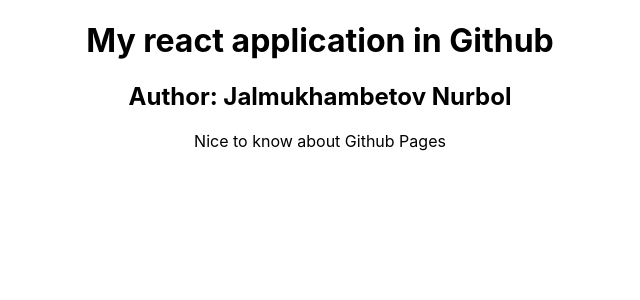
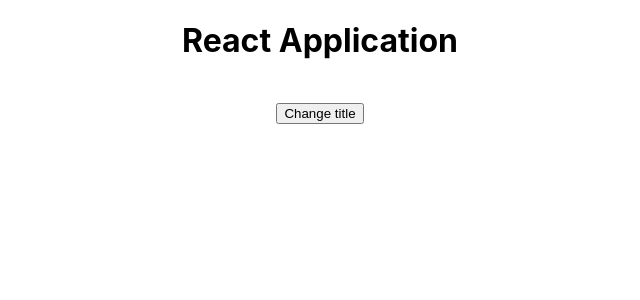
Before and after one commit to Proxyte/react-project, a React (Create React App) app: page / in a window 1280 px wide. Shown: the top 300 px of the page, without its empty margins (320-960 px from the left). Built offline with nearby package versions, Linux system fonts and the light colour scheme.

Commit message:
feat(*): added logic

```diff
--- a/src/App.js
+++ b/src/App.js
@@ -1,15 +1,81 @@
-import React from 'react';
-import logo from './logo.svg';
+import React, {Component} from 'react';
 import './App.css';
+import Car from './car/Car';
 
-function App() {
-  return (
-    <div className="App">
-      <h1>My react application in Github</h1>
-      <h2>Author: Jalmukhambetov Nurbol</h2>
-      <span>Nice to know about Github Pages</span>
-    </div>
-  );
+class App extends Component {
+  state = {
+    cars: [
+      { name: "Ford", year: 208},
+      { name: "Audi", year: 2019},
+      { name: "Audi2", year: 2019},
+    ],
+    paragraphStyle: {
+      'backgroundColor': 'yellow',
+      'color': "purple",
+      'fontSize': '20px'
+    },
+    pageTitle: "React Application",
+    showCars: false
+  };
+
+  toggleCarsHandler = () => {
+    this.setState({
+      showCars: !this.state.showCars
+    })
+  }
+
+  onChangeName = (name, carIndex) => {
+    const car = this.state.cars[carIndex];
+    const cars = [...this.state.cars];
+
+    car.name = name;
+    cars[carIndex] = car;
+    this.setState({
+      cars
+    })
+  }
+
+  onDelete = (index) => {
+    let cars = [...this.state.cars];
+    cars.splice(index, 1);
+
+    this.setState({
+      cars
+    })
+  }
+
+  render() {
+    let carsTemplate = null
+
+    if(this.state.showCars) {
+      carsTemplate = this.state.cars.map((car, index) => {
+        return (
+          <Car
+            key={index}
+            carName={car.name}
+            year={car.year}
+            onDelete = {this.onDelete.bind(this, index)}
+            onChangeName={(event) => this.onChangeName(event.target.value, index)}
+            />
+        )
+      })
+    }
+
+    return (
+      <div className="App">
+        <h1>{this.state.pageTitle}</h1>
+        <br />
+
+        <button onClick={this.toggleCarsHandler}>Change title</button>
+
+        <br />
+
+        { carsTemplate }
+
+      </div>
+    );
+  }
+
 }
 
 export default App;
--- /dev/null
+++ b/src/car/Car.js
@@ -0,0 +1,15 @@
+import React from 'react';
+
+const Car = (props) => {
+  return (
+    <div style={{ border: "1px solid purple", marginBottom: '10px', padding: "10px"}}>
+      <h3>Car name: {props.carName}</h3>
+      <h3>Year: {props.year}</h3>
+      <input type="text" value={props.carName} onChange={props.onChangeName}/>
+      <button onClick={props.onDelete}>Delete</button>
+      {/* <button onClick={props.onChangeTitle}>Click</button> */}
+    </div>
+  )
+}
+
+export default Car;
```
